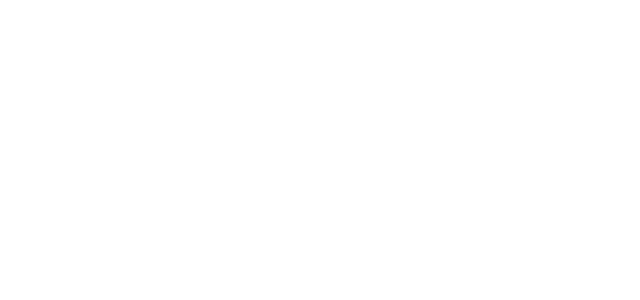
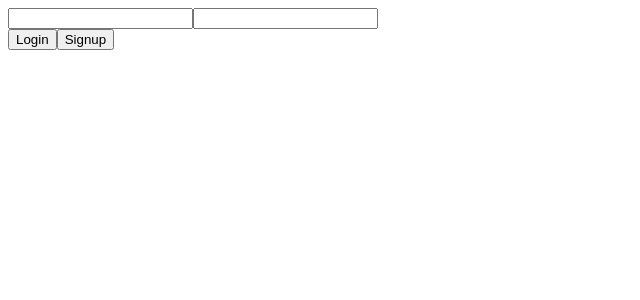
Before and after one commit to CrypTick-CS/CrypTick, a React app: page /login in a window 1280 px wide. Shown: the top 300 px of the page, without its empty margins (0-640 px from the left). Built offline with nearby package versions, Linux system fonts and the light colour scheme; the HTML template or start-up script is replaced by a standard one.

Commit message:
react router beginnings
Co-authored-by: Nick Ferretti <nf96@cornell.edu>
Co-authored-by: Sam Parsons <samparsons269@gmail.com>

```diff
--- a/client/App.js
+++ b/client/App.js
@@ -1,21 +1,34 @@
 import React from 'react';
+import { BrowserRouter as Router, Switch, Route, withRouter } from "react-router-dom";
+import Login from './Components/Login';
+import PrivateRoute from './Components/PrivateRoute';
+import Dashboard from './Components/Dashboard';
+
 
 class App extends React.Component {
-  constructor() {
-    super();
+  constructor(props) {
+    super(props);
     this.state = {
-      text: 'inital text'
+      isAuthenticated: false
     };
+  }
+
+  authenticate() {
+    this.setState({isAuthenticated: true});
+    this.props.history.push('/');
   }
 
   render() {
     return (
-      <div>
-
-      </div>
+        <div>
+          <Route exact path="/login" component={() => <Login authenticate={this.authenticate.bind(this)} />} />
+          <PrivateRoute exact path="/" authenticated={this.state.isAuthenticated} component={Dashboard} />
+        </div>
     );
   }
 
 }
 
-export default App;
+
+
+export default withRouter(App);
--- /dev/null
+++ b/client/Components/Dashboard.js
@@ -0,0 +1,12 @@
+import React from 'react';
+
+
+function Dashboard(props) {
+  return (
+    <div className="dashboard">
+      DASHBOARD
+    </div>
+  );
+}
+
+export default Dashboard;
--- /dev/null
+++ b/client/Components/Login.js
@@ -0,0 +1,24 @@
+import React, { useState } from 'react';
+
+const Login = (props) => {
+
+  let [email, setEmail] = useState('');
+  let [password, setPassword] = useState('');
+
+  return (
+    <div className="login">
+      <div className="fields">
+        <input type="text" className="email" onChange={e => setEmail(e.target.value)}/>
+        <input type="text" className="password" onChange={e => setPassword(e.target.value)}/>
+      </div>
+      <div className="buttons">
+        <button className="login-btn" onClick={props.authenticate}>Login</button>
+        <button className="signup-btn">Signup</button>
+      </div>
+    </div>
+  )
+}
+
+
+
+export default Login;
--- /dev/null
+++ b/client/Components/PrivateRoute.js
@@ -0,0 +1,22 @@
+import React from 'react';
+import { Route, Redirect } from "react-router-dom";
+
+function PrivateRoute({ component: Component, authenticated }) {
+  return (
+    <Route
+      render={() =>
+        authenticated ? (
+          <Component />
+        ) : (
+          <Redirect
+            to={{
+              pathname: "/login",
+            }}
+          />
+        )
+      }
+    />
+  );
+}
+
+export default PrivateRoute;
--- a/client/index.js
+++ b/client/index.js
@@ -1,5 +1,6 @@
 import React from 'react';
 import ReactDOM from 'react-dom';
 import App from './App.js';
+import { BrowserRouter as Router } from 'react-router-dom';
 
-ReactDOM.render(<App />, document.querySelector('#root'));
+ReactDOM.render(<Router><App /></Router>, document.querySelector('#root'));
--- a/package.json
+++ b/package.json
@@ -23,7 +23,8 @@
     "@babel/preset-env": "^7.6.2",
     "@babel/preset-react": "^7.0.0",
     "react": "^16.10.2",
-    "react-dom": "^16.10.2"
+    "react-dom": "^16.10.2",
+    "react-router-dom": "^5.1.2"
   },
   "devDependencies": {
     "babel-loader": "^8.0.6",
```
Also changed, not shown: 1 other file (tests, documents, lock files or other folders).
